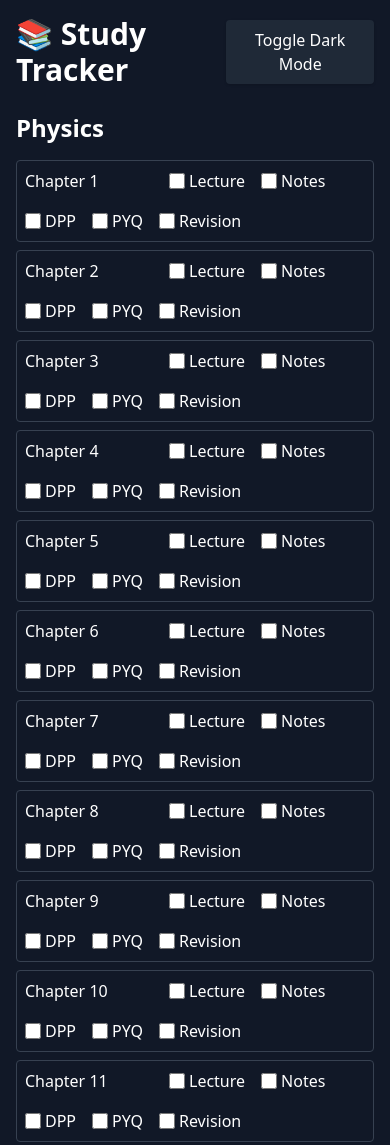
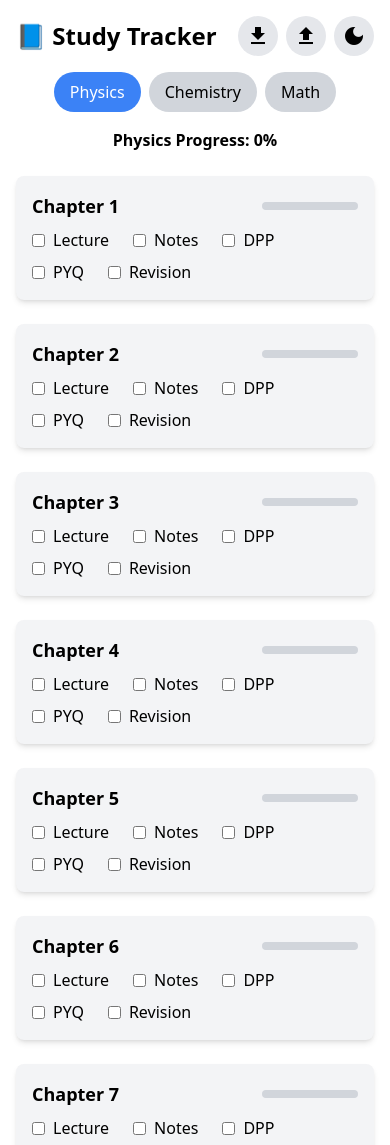
Before and after one commit to KShubham-san/Checklist, a plain HTML site: page index.html in a window 390 px wide. Shown: the top 1145 px of the page. Drawn offline with nearby package versions, Linux system fonts and the light colour scheme.

Commit message:
Update index.html

```diff
--- a/index.html
+++ b/index.html
@@ -1,105 +1,158 @@
 <!DOCTYPE html>
-<html lang="en" class="dark">
-
+<html lang="en">
 <head>
-  <meta charset="UTF-8">
-  <meta name="viewport" content="width=device-width, initial-scale=1.0">
+  <meta charset="UTF-8" />
+  <meta name="viewport" content="width=device-width, initial-scale=1.0" />
   <title>Study Tracker</title>
   <script src="https://cdn.tailwindcss.com"></script>
-  <script>
-    tailwind.config = {
-      darkMode: 'class',
-      theme: {
-        extend: {}
-      }
-    }
-  </script>
+  <script src="https://cdn.jsdelivr.net/npm/canvas-confetti@1.6.0/dist/confetti.browser.min.js"></script>
+  <link href="https://fonts.googleapis.com/icon?family=Material+Icons" rel="stylesheet">
 </head>
+<body class="bg-white text-black dark:bg-gray-900 dark:text-white transition duration-300">
+  <div class="p-4 flex justify-between items-center">
+    <h1 class="text-2xl font-bold">📘 Study Tracker</h1>
+    <div class="flex gap-2 items-center">
+      <button id="exportBtn" class="material-icons p-2 bg-gray-200 dark:bg-gray-700 rounded-full hover:bg-gray-300 transition">file_download</button>
+      <label for="importInput" class="material-icons p-2 bg-gray-200 dark:bg-gray-700 rounded-full hover:bg-gray-300 cursor-pointer transition">file_upload</label>
+      <input type="file" id="importInput" class="hidden">
+      <button id="themeToggle" class="material-icons p-2 bg-gray-200 dark:bg-gray-700 rounded-full hover:bg-gray-300 transition">dark_mode</button>
+    </div>
+  </div>
 
-<body class="bg-white text-black dark:bg-gray-900 dark:text-white min-h-screen p-4">
-  <div class="max-w-6xl mx-auto">
-    <div class="flex justify-between items-center mb-6">
-      <h1 class="text-3xl font-bold">📚 Study Tracker</h1>
-      <button onclick="toggleDark()" class="px-4 py-2 bg-gray-200 dark:bg-gray-800 rounded shadow">
-        Toggle Dark Mode
-      </button>
-    </div>
+  <div class="flex justify-center space-x-2 mb-4">
+    <button class="tab-button px-4 py-2 bg-blue-500 text-white rounded-full" data-subject="physics">Physics</button>
+    <button class="tab-button px-4 py-2 bg-gray-300 dark:bg-gray-600 dark:text-white rounded-full" data-subject="chemistry">Chemistry</button>
+    <button class="tab-button px-4 py-2 bg-gray-300 dark:bg-gray-600 dark:text-white rounded-full" data-subject="maths">Math</button>
+  </div>
 
-    <div id="app" class="space-y-8"></div>
-  </div>
+  <div id="subjectProgress" class="text-center font-semibold mb-2"></div>
+  <div id="trackers" class="space-y-6 p-4"></div>
 
   <script>
     const subjects = {
-      Physics: 32,
-      Chemistry: 32,
-      Math: 30
+      physics: 32,
+      chemistry: 32,
+      maths: 30
     };
 
-    const tasks = ["Lecture", "Notes", "DPP", "PYQ", "Revision"];
+    const trackerData = JSON.parse(localStorage.getItem("studyProgress")) || {};
+    const trackersContainer = document.getElementById("trackers");
+    const subjectProgress = document.getElementById("subjectProgress");
 
-    function saveProgress() {
-      localStorage.setItem('study-progress', JSON.stringify(progress));
+    function generateTracker(subject) {
+      trackersContainer.innerHTML = "";
+
+      let totalTasks = subjects[subject] * 5;
+      let completedTasks = 0;
+
+      for (let i = 1; i <= subjects[subject]; i++) {
+        const id = `${subject}-chapter-${i}`;
+        const stored = trackerData[id] || {};
+
+        const tracker = document.createElement("div");
+        tracker.className = "bg-gray-100 dark:bg-gray-800 p-4 rounded-lg shadow-md transition-all duration-500";
+
+        const checkboxes = ["Lecture", "Notes", "DPP", "PYQ", "Revision"].map(type => {
+          const cbId = `${id}-${type}`;
+          if (stored[type]) completedTasks++;
+          return `<label class="inline-flex items-center space-x-2 mr-4">
+                    <input type="checkbox" class="tracker-checkbox" data-id="${id}" data-type="${type}" ${stored[type] ? "checked" : ""}>
+                    <span>${type}</span>
+                  </label>`;
+        }).join("");
+
+        const chapterCompleted = Object.values(stored).filter(Boolean).length;
+        const progress = (chapterCompleted / 5) * 100;
+
+        tracker.innerHTML = `
+          <div class="mb-2 flex justify-between items-center">
+            <h2 class="text-lg font-semibold">Chapter ${i}</h2>
+            <div class="w-24 h-2 bg-gray-300 rounded-full">
+              <div class="h-2 bg-green-500 rounded-full" style="width: ${progress}%;"></div>
+            </div>
+          </div>
+          <div class="flex flex-wrap gap-2">${checkboxes}</div>
+        `;
+
+        trackersContainer.appendChild(tracker);
+      }
+
+      let overall = Math.round((completedTasks / totalTasks) * 100);
+      subjectProgress.textContent = `${subject.charAt(0).toUpperCase() + subject.slice(1)} Progress: ${overall}%`;
     }
 
-    function loadProgress() {
-      return JSON.parse(localStorage.getItem('study-progress') || '{}');
+    function saveData() {
+      localStorage.setItem("studyProgress", JSON.stringify(trackerData));
     }
 
-    let progress = loadProgress();
-
-    function toggleDark() {
-      document.documentElement.classList.toggle('dark');
+    function launchConfetti(type) {
+      confetti({
+        particleCount: type === "big" ? 100 : 50,
+        spread: type === "big" ? 160 : 70,
+        startVelocity: type === "big" ? 40 : 25,
+        origin: { y: 0.6 },
+      });
     }
 
-    function render() {
-      const app = document.getElementById('app');
-      app.innerHTML = '';
+    document.addEventListener("change", function(e) {
+      if (e.target.classList.contains("tracker-checkbox")) {
+        const id = e.target.dataset.id;
+        const type = e.target.dataset.type;
+        if (!trackerData[id]) trackerData[id] = {};
+        trackerData[id][type] = e.target.checked;
+        saveData();
 
-      for (const [subject, count] of Object.entries(subjects)) {
-        const section = document.createElement('div');
-        section.innerHTML = `<h2 class="text-2xl font-semibold mb-4">${subject}</h2>`;
+        const completed = Object.values(trackerData[id]).filter(Boolean).length;
+        if (e.target.checked) launchConfetti("small");
+        if (completed === 5) launchConfetti("big");
+        generateTracker(currentSubject);
+      }
+    });
 
-        for (let i = 1; i <= count; i++) {
-          const chapKey = `${subject}-Chapter${i}`;
-          progress[chapKey] = progress[chapKey] || {};
+    let currentSubject = localStorage.getItem("currentSubject") || "physics";
+    generateTracker(currentSubject);
 
-          const row = document.createElement('div');
-          row.className = "flex flex-wrap items-center gap-4 mb-2 p-2 rounded border dark:border-gray-700";
+    document.querySelectorAll(".tab-button").forEach(btn => {
+      btn.addEventListener("click", () => {
+        currentSubject = btn.dataset.subject;
+        localStorage.setItem("currentSubject", currentSubject);
+        document.querySelectorAll(".tab-button").forEach(b => b.classList.remove("bg-blue-500", "text-white"));
+        btn.classList.add("bg-blue-500", "text-white");
+        generateTracker(currentSubject);
+      });
+    });
 
-          const label = document.createElement('div');
-          label.className = "w-32 font-medium";
-          label.textContent = `Chapter ${i}`;
-          row.appendChild(label);
-
-          tasks.forEach(task => {
-            const id = `${chapKey}-${task}`;
-
-            const checkbox = document.createElement('input');
-            checkbox.type = 'checkbox';
-            checkbox.checked = progress[chapKey][task] || false;
-            checkbox.className = 'w-4 h-4';
-            checkbox.addEventListener('change', () => {
-              progress[chapKey][task] = checkbox.checked;
-              saveProgress();
-            });
-
-            const taskLabel = document.createElement('label');
-            taskLabel.className = "flex items-center gap-1";
-            taskLabel.appendChild(checkbox);
-            taskLabel.append(task);
-
-            row.appendChild(taskLabel);
-          });
-
-          section.appendChild(row);
-        }
-
-        app.appendChild(section);
-      }
+    if (localStorage.getItem('theme') === 'dark') {
+      document.body.classList.add('dark');
     }
 
-    render();
+    document.getElementById("themeToggle").addEventListener("click", () => {
+      document.body.classList.toggle("dark");
+      localStorage.setItem('theme', document.body.classList.contains('dark') ? 'dark' : 'light');
+    });
+
+    document.getElementById("exportBtn").addEventListener("click", () => {
+      const blob = new Blob([JSON.stringify(trackerData)], { type: "application/json" });
+      const a = document.createElement("a");
+      a.href = URL.createObjectURL(blob);
+      a.download = "study-progress.json";
+      a.click();
+    });
+
+    document.getElementById("importInput").addEventListener("change", (e) => {
+      const reader = new FileReader();
+      reader.onload = function(event) {
+        try {
+          const data = JSON.parse(event.target.result);
+          Object.assign(trackerData, data);
+          saveData();
+          generateTracker(currentSubject);
+        } catch (err) {
+          alert("Invalid file format");
+        }
+      };
+      reader.readAsText(e.target.files[0]);
+    });
   </script>
 </body>
-
 </html>
```
